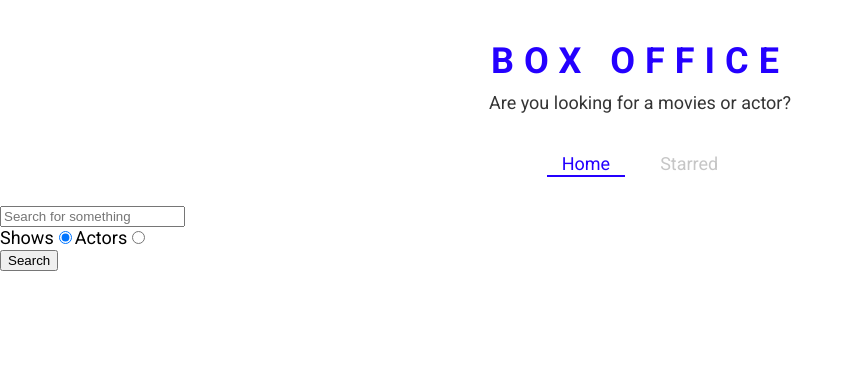
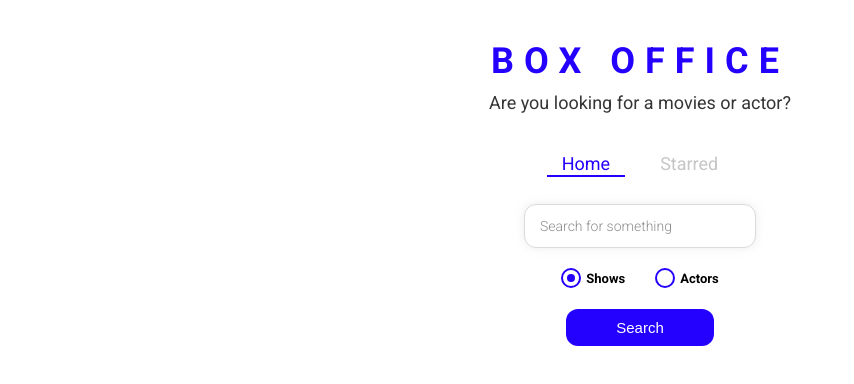
Before and after one commit to pranit27012000/box-office, a React (Create React App) app: page / in a window 1280 px wide. Shown: the top 384 px of the page, without its empty margins (0-854 px from the left). Built offline with nearby package versions, Linux system fonts and the light colour scheme.

Commit message:
styled the entire app

```diff
--- /dev/null
+++ b/src/components/CustomRadio.js
@@ -0,0 +1,64 @@
+import React from 'react';
+import styled from 'styled-components'
+
+
+const RadioWrapper = styled.label`
+  display: block;
+  position: relative;
+  padding-left: 25px;
+  cursor: pointer;
+  font-size: 13px;
+  user-select: none;
+  font-weight: 700;
+  line-height: 1.65;
+
+  input {
+    position: absolute;
+    opacity: 0;
+    cursor: pointer;
+  }
+
+  span {
+    position: absolute;
+    top: 0;
+    left: 0;
+    height: 16px;
+    width: 16px;
+    background-color: #fff;
+    border: 2px solid ${({ theme }) => theme.mainColors.blue};
+    border-radius: 50%;
+  }
+
+  input:checked ~ span {
+    background-color: #fff;
+    border: 2px solid ${({ theme }) => theme.mainColors.blue};
+  }
+
+  span:after {
+    content: '';
+    position: absolute;
+    display: none;
+  }
+
+  input:checked ~ span:after {
+    display: block;
+  }
+
+  span:after {
+    top: 4px;
+    left: 4px;
+    width: 8px;
+    height: 8px;
+    border-radius: 50%;
+    background: ${({ theme }) => theme.mainColors.blue};
+  }
+`;
+const CustomRadio =({label,...restProps}) =>(
+    <RadioWrapper htmlFor={restProps.id}>
+            {label}
+            <input  {...restProps} type="radio" />
+            <span/>
+            </RadioWrapper>
+  );
+
+export default CustomRadio;
--- a/src/pages/Home.js
+++ b/src/pages/Home.js
@@ -1,10 +1,12 @@
 /* eslint-disable jsx-a11y/label-has-associated-control */
 import React, {useState } from 'react';
 import ActorGrid from '../components/actor/ActorGrid';
+import CustomRadio from '../components/CustomRadio';
 import MainPageLayout from '../components/MainPageLayout';
 import ShowGrid from '../components/show/ShowGrid';
 import { apiGet } from '../misc/config' ;
 import { useLastQuery } from '../misc/custom-hooks';
+import { RadioInputsWrapper, SearchButtonWrapper, SearchInput } from './Home.styled';
 
 const Home = () => {
 
@@ -54,22 +56,37 @@
  return(
 
       <MainPageLayout>
-        <input type ="text" placeholder="Search for something" onChange={onInputChange}
-        onKeyDown={onKeyDown} value={input}/>
+
+        <SearchInput type="text" placeholder="Search for something" onChange={onInputChange}
+        onKeyDown={onKeyDown} value={input} />
+
+        <RadioInputsWrapper>
         <div>
-          <label htmlFor="shows-search">
-            Shows
-            <input id ="shows-search" type="radio" value="shows" checked={isShowsSearch} onChange={onRadioChange} />
-            </label>
+          <CustomRadio
+          label="Shows"
+          id ="shows-search"
+          value="shows" checked={isShowsSearch} onChange={onRadioChange}
+          />
 
-            <label htmlFor="actors-search">
-            Actors
-            <input id ="actors-search" type="radio" value="people" checked={!isShowsSearch} onChange={onRadioChange} />
-          </label>
+            </div>
 
-        </div>
+            <div>
+            <CustomRadio
+          label="Actors"
+          id ="actors-search"
+          value="people" checked={!isShowsSearch} onChange={onRadioChange}
+          />
+
+
+          </div>
+
+        </RadioInputsWrapper>
+
+        <SearchButtonWrapper>
         <button type="button" onClick={onSearch}>Search </button>
+        </SearchButtonWrapper>
         {renderResults()}
+
 
       </MainPageLayout>
     );
--- /dev/null
+++ b/src/pages/Home.styled.js
@@ -0,0 +1,49 @@
+import styled from 'styled-components'
+
+export const SearchInput = styled.input`
+  display: block;
+  font-family: 'Roboto', sans-serif;
+  width: 200px;
+  margin: auto;
+  outline: none;
+  padding: 13px 15px;
+  border: 1px solid #dbdbdb;
+  box-shadow: 0px 0px 10px 0px rgba(219, 219, 219, 0.5);
+  font-size: 14px;
+  border-radius: 12px;
+  color: #8d8d8d;
+
+  &::placeholder {
+    font-weight: 300;
+    color: #8d8d8d;
+  }
+`;
+
+export const RadioInputsWrapper = styled.div`
+  display: flex;
+  justify-content: center;
+  margin: 20px 0;
+
+  div {
+    margin: 0 15px;
+  }
+`;
+
+export const SearchButtonWrapper = styled.div`
+  text-align: center;
+  margin-bottom: 35px;
+
+  button {
+    color: #fff;
+    background-color: ${({ theme }) => theme.mainColors.blue};
+    margin: auto;
+    padding: 10px 50px;
+    font-size: 15px;
+    border: none;
+    outline: none;
+    border-radius: 12px;
+    &:hover {
+      cursor: pointer;
+    }
+  }
+`;
```
Also changed, not shown: 1 other file (tests, documents, lock files or other folders).
